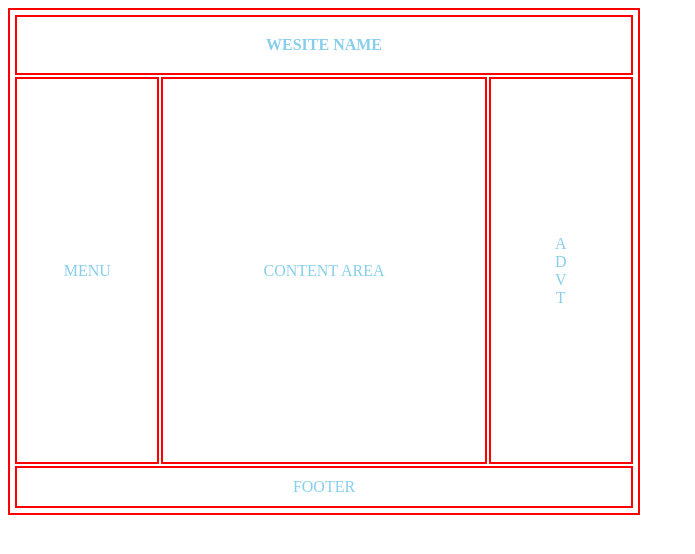
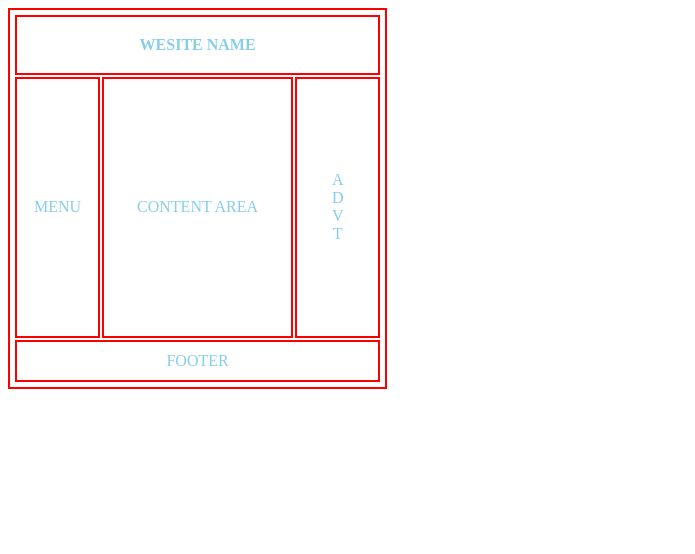
Before and after one commit to AlpacaUniix/DII_Layout_Activity, a plain HTML site: page index.html in a window 1280 px wide. Shown: the whole page, without its empty margins (0-695 px from the left). Drawn offline with Linux system fonts and the light colour scheme.

Commit message:
edit layout

```diff
--- a/style.css
+++ b/style.css
@@ -8,11 +8,15 @@ td {
 }
 
 table {
-    width: 50%;
+    width: 30%;
 }
 
 th {
     height: 50px;
+}
+
+tr {
+    padding: 3px 3px 3px 3px;
 }
 
 td {
```
